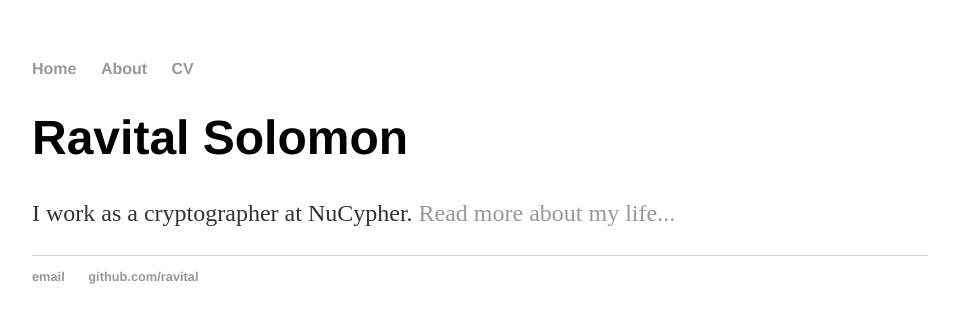
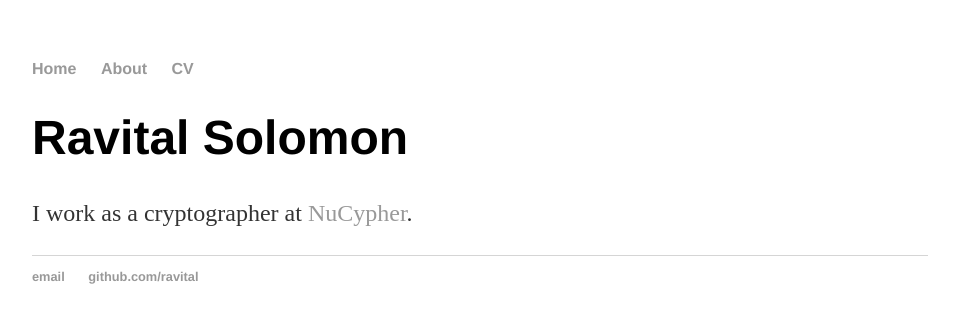
Before and after one commit to ravital/ravital.github.io, a Jekyll site: the page built from index.html, in a window 1280 px wide. Shown: the top 323 px of the page, without its empty margins (160-1119 px from the left). Built offline with Jekyll 4.4.1, drawn with Linux system fonts in a browser that asks for light colours.

Commit message:
Update index.html

```diff
--- a/index.html
+++ b/index.html
@@ -4,5 +4,5 @@ title: Ravital Solomon
 ---
 <div class="blurb">
 	<h1>Ravital Solomon</h1>
-	<p>I work as a cryptographer at NuCypher. <a href="/about">Read more about my life...</a></p>
+	<p>I work as a cryptographer at <a href="www.nucypher.com">NuCypher</a>.</p>
 </div><!-- /.blurb -->
```
